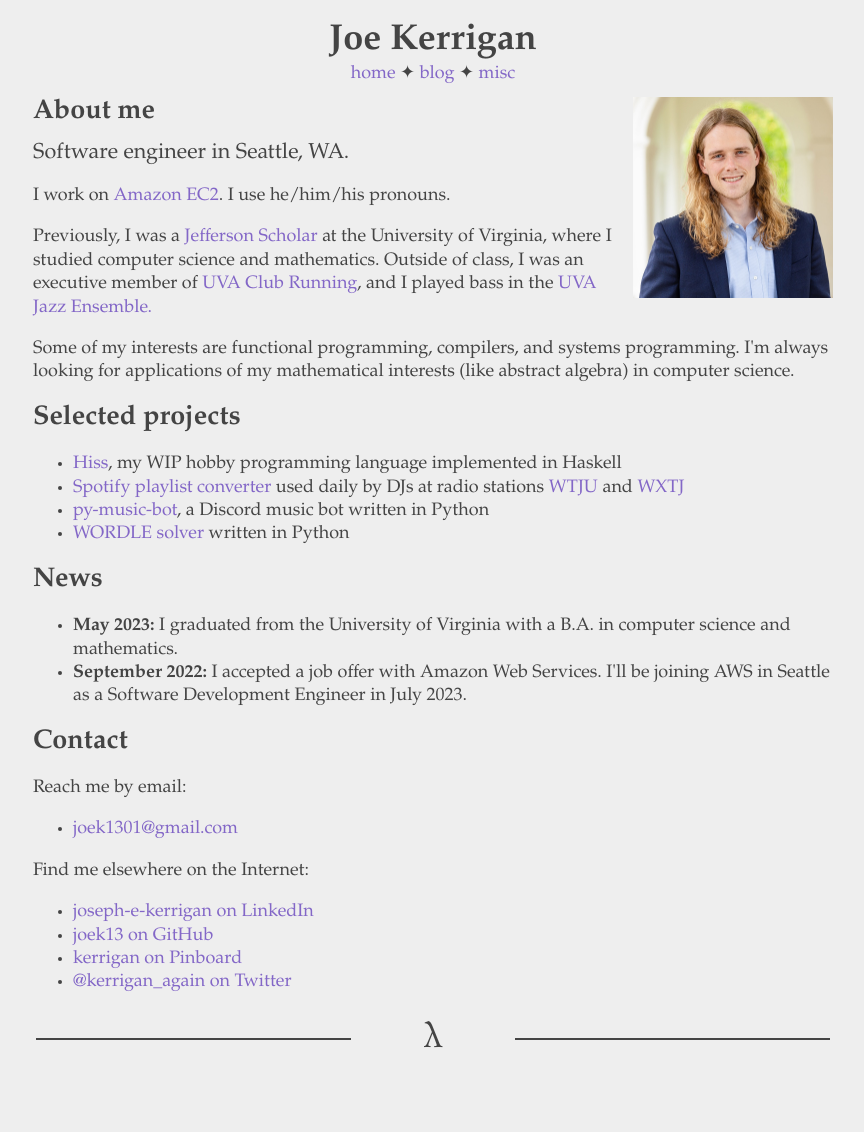
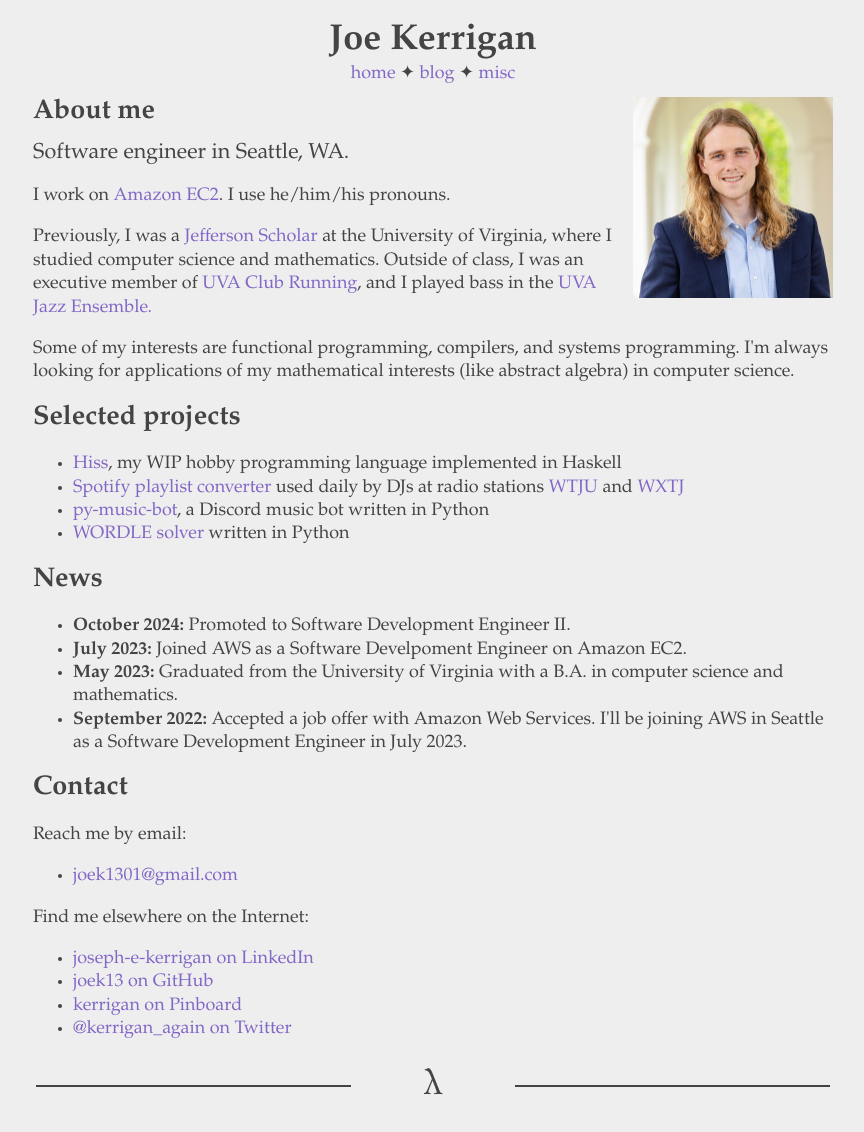
Before and after one commit to joek13/joek13.github.io, a Jekyll site: the page built from index.html, in a window 1280 px wide. Shown: the whole page, without its empty margins (207-1071 px from the left). Built offline with Jekyll 4.4.1, drawn with Linux system fonts in a browser that asks for light colours; before the commit the page ends 1086 px from its top, so only the background shows below that.

Commit message:
Update homepage.

```diff
--- a/index.html
+++ b/index.html
@@ -40,8 +40,10 @@ breadcrumbs: false
     <h2>News</h2>
     <p>
     <ul>
-        <li><strong>May 2023:</strong> I graduated from the University of Virginia with a B.A. in computer science and mathematics.</li>
-        <li><strong>September 2022:</strong> I accepted a job offer with Amazon Web Services. I'll be joining AWS in Seattle as a Software Development Engineer in July 2023.</li>
+        <li><strong>October 2024:</strong> Promoted to Software Development Engineer II.</li>
+        <li><strong>July 2023:</strong> Joined AWS as a Software Develpoment Engineer on Amazon EC2.</li>
+        <li><strong>May 2023:</strong> Graduated from the University of Virginia with a B.A. in computer science and mathematics.</li>
+        <li><strong>September 2022:</strong> Accepted a job offer with Amazon Web Services. I'll be joining AWS in Seattle as a Software Development Engineer in July 2023.</li>
     </ul>
     </p>
 </section>
```
